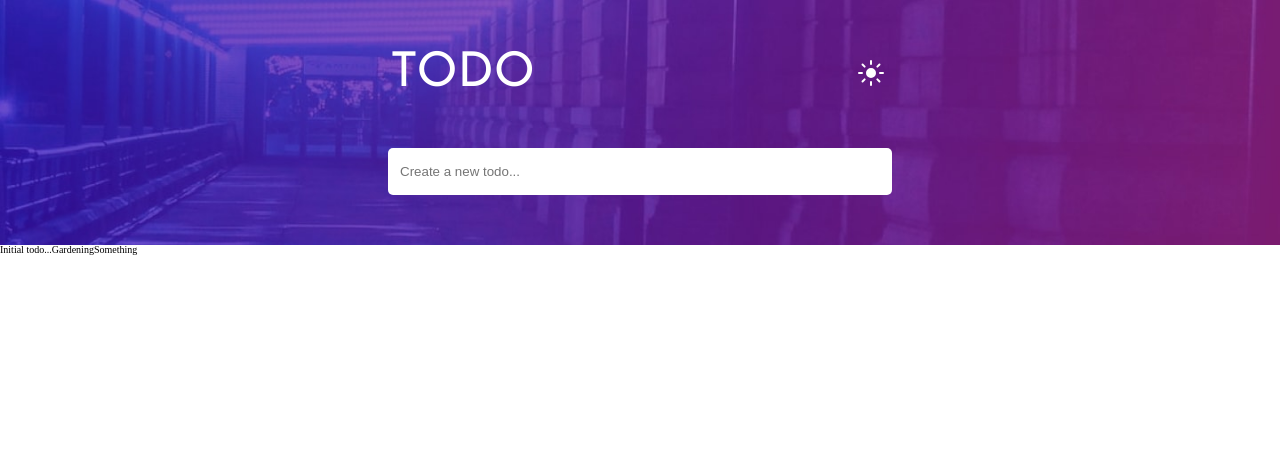
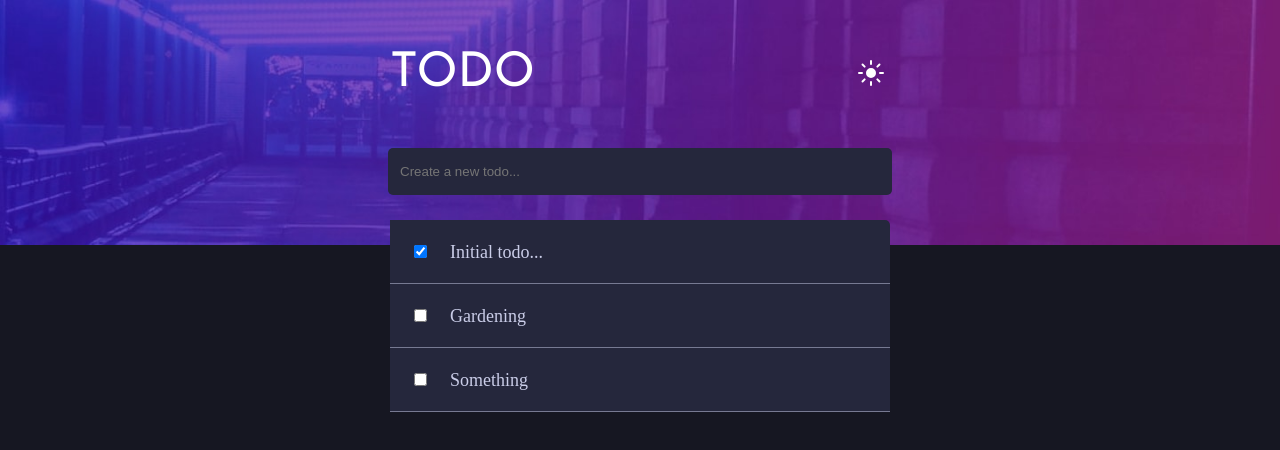
Before and after one commit to tamasgyetvan/Todo_App, a React (Vite) app: page / in a window 1280 px wide. Shown: the top 450 px of the page. Built offline with nearby package versions, Linux system fonts and the light colour scheme.

Commit message:
Create TodoList and TodoCard components

```diff
--- a/src/App.module.css
+++ b/src/App.module.css
@@ -1,2 +1,6 @@
 @import "./style/reset.css";
 @import "./style/variables.css";
+
+body {
+  background-color: var(--veryDarkBlue);
+}
--- a/src/App.tsx
+++ b/src/App.tsx
@@ -2,19 +2,16 @@ import "./App.module.css";
 
 import { Header } from "./components/Header/Header";
 import { TodoCreator } from "./components/TodoCreator/TodoCreator";
+import { TodoList } from "./components/TodoList/TodoList";
 import { Wrapper } from "./components/Wrapper/Wrapper";
-import { useTodoStore } from "./store";
 function App() {
-  const todoList = useTodoStore((state) => state.todoList);
   return (
     <>
       <Wrapper>
         <Header />
         <TodoCreator />
       </Wrapper>
-      {todoList.map((todo) => (
-        <span>{todo.title}</span>
-      ))}
+      <TodoList />
     </>
   );
 }
--- /dev/null
+++ b/src/components/TodoCard/TodoCard.tsx
@@ -0,0 +1,17 @@
+import { Todo } from "../../store";
+import styles from "./todocard.module.css";
+type TodoCardProps = {
+  todo: Todo;
+};
+
+export function TodoCard({ todo }: TodoCardProps) {
+  return (
+    <div className={styles.card}>
+      <input type="checkbox" id="" checked={todo.isComplete} />
+      <h2 className={styles.title}>{todo.title}</h2>
+      <button className={styles.closeButton} type="button">
+        <img src="/icon-cross.svg" alt="" />
+      </button>
+    </div>
+  );
+}
--- /dev/null
+++ b/src/components/TodoCard/todocard.module.css
@@ -0,0 +1,26 @@
+.card {
+  display: flex;
+  align-items: center;
+  gap: 20px;
+  width: 460px;
+  padding: 20px;
+  background-color: var(--veryDarkDesaturatedBlue);
+  border-bottom: 0.1px solid var(--darkGrayishBlue);
+  color: var(--lightGrayishBlue);
+}
+
+.card .closeButton {
+  visibility: hidden;
+}
+
+.card:hover .closeButton {
+  margin-left: auto;
+  visibility: visible;
+}
+
+.card:nth-child(1) {
+  border-top-right-radius: 5px;
+}
+.title {
+  font-size: 1.8rem;
+}
--- a/src/components/TodoCreator/todocreator.module.css
+++ b/src/components/TodoCreator/todocreator.module.css
@@ -4,4 +4,6 @@
   border: none;
   border-radius: 5px;
   text-indent: 10px;
+  background-color: var(--veryDarkDesaturatedBlue);
+  color: white;
 }
--- /dev/null
+++ b/src/components/TodoList/TodoList.tsx
@@ -0,0 +1,14 @@
+import { useTodoStore } from "../../store";
+import { TodoCard } from "../TodoCard/TodoCard";
+import styles from "./todolist.module.css";
+export function TodoList() {
+  const todoList = useTodoStore((state) => state.todoList);
+
+  return (
+    <section className={styles.container}>
+      {todoList.map((todo) => (
+        <TodoCard todo={todo} />
+      ))}
+    </section>
+  );
+}
--- /dev/null
+++ b/src/components/TodoList/todolist.module.css
@@ -0,0 +1,11 @@
+.container {
+  display: flex;
+  flex-direction: column;
+  align-items: center;
+  justify-content: center;
+  width: 500px;
+  margin: 0 auto;
+  border-radius: 5px;
+  position: relative;
+  bottom: 25px;
+}
```
